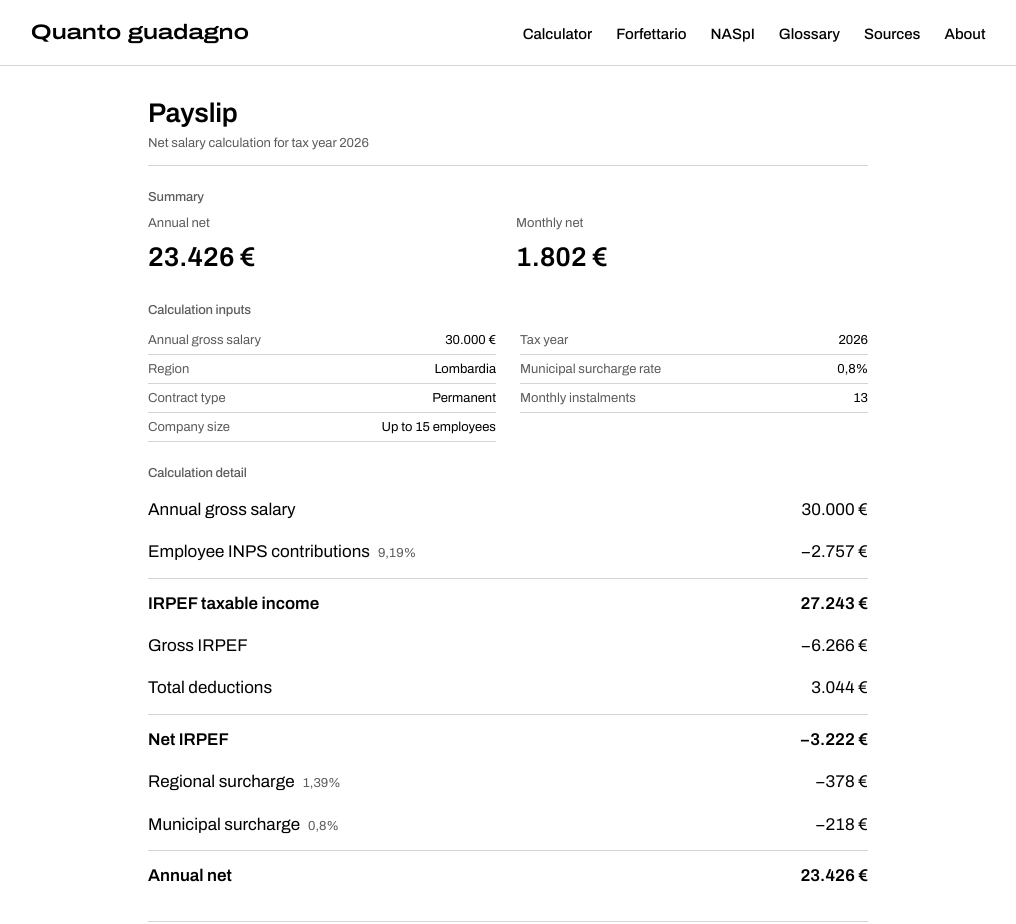
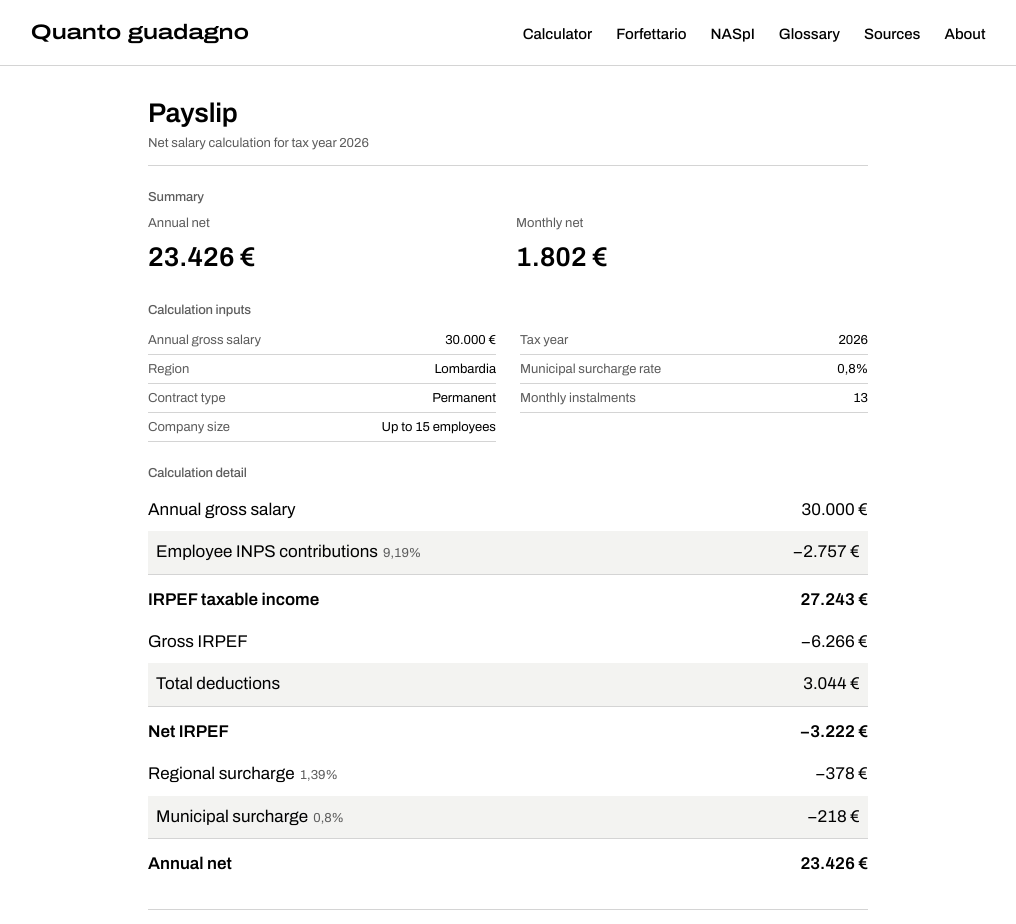
Before and after one commit to stefanovalloncini/quanto-guadagno, a React (Vite) app: page /stampa-busta-paga in a window 1280 px wide. Shown: the top 924 px of the page, without its empty margins (132-1148 px from the left). Built offline with nearby package versions, Linux system fonts and the light colour scheme.

Commit message:
style: print payslip on the new tokens

```diff
--- a/src/ui/design-system/print.css
+++ b/src/ui/design-system/print.css
@@ -10,7 +10,6 @@
   html {
     background: white !important;
     color: black !important;
-    font-size: 11pt;
   }
 
   .qg-main {
@@ -22,6 +21,7 @@
   .qg-print-payslip {
     color: black;
     background: white;
+    max-width: none;
     page-break-inside: avoid;
   }
 
@@ -31,6 +31,13 @@
   .qg-print-payslip a {
     color: black !important;
     background: transparent !important;
+  }
+
+  /* Without the stripe, its padding would read as a stray indent. */
+  .qg-print-payslip .qg-ledger__row--zebra .qg-ledger__label,
+  .qg-print-payslip .qg-ledger__row--zebra .qg-ledger__amount {
+    padding-left: 0;
+    padding-right: 0;
   }
 
   .qg-print-payslip .qg-ledger__total th,
--- a/src/ui/features/print-payslip/PrintPayslipPage.tsx
+++ b/src/ui/features/print-payslip/PrintPayslipPage.tsx
@@ -3,9 +3,11 @@ import { FormattedMessage } from "react-intl";
 import { useSearchParams } from "react-router-dom";
 import { calculateSalaryBreakdown } from "@/domain/calc";
 import { REGIONS } from "@/domain/data";
-import { BreakdownRow, Money } from "@/ui/design-system/primitives";
+import { Ledger, LedgerRow, LedgerTotal, Money } from "@/ui/design-system/primitives";
 import { formStateFromUrl } from "./formStateFromUrl";
 import { PrintInputsTable } from "./PrintInputsTable";
+
+const label = (id: string) => <FormattedMessage id={id} />;
 
 export function PrintPayslipPage() {
   const [params] = useSearchParams();
@@ -59,70 +61,63 @@ export function PrintPayslipPage() {
         <h2 id="qg-print-breakdown-heading" className="qg-print-payslip__section-title">
           <FormattedMessage id="print.section.breakdown" />
         </h2>
-        <div className="qg-print-payslip__breakdown-flow">
-          <BreakdownRow labelId="print.breakdown.gross" amount={breakdown.grossAnnual} />
-          <BreakdownRow
-            labelId="print.breakdown.inps"
+        <Ledger>
+          <LedgerRow label={label("print.breakdown.gross")} amount={breakdown.grossAnnual} />
+          <LedgerRow
+            label={label("print.breakdown.inps")}
             amount={breakdown.inpsContribution}
             rate={breakdown.inpsRate}
             subtract
           />
-          <BreakdownRow
-            labelId="print.breakdown.taxableIncome"
+          <LedgerTotal
+            label={label("print.breakdown.taxableIncome")}
             amount={breakdown.taxableIncome}
-            total
           />
-          <BreakdownRow
-            labelId="print.breakdown.irpefGross"
+          <LedgerRow
+            label={label("print.breakdown.irpefGross")}
             amount={breakdown.irpefGross}
             subtract
           />
           {breakdown.totalDeductions > 0 && (
-            <BreakdownRow
-              labelId="print.breakdown.totalDeductions"
+            <LedgerRow
+              label={label("print.breakdown.totalDeductions")}
               amount={breakdown.totalDeductions}
             />
           )}
-          <BreakdownRow
-            labelId="print.breakdown.irpefNet"
+          <LedgerTotal
+            label={label("print.breakdown.irpefNet")}
             amount={breakdown.irpefNet}
-            total
             subtract
           />
-          <BreakdownRow
-            labelId="print.breakdown.regional"
+          <LedgerRow
+            label={label("print.breakdown.regional")}
             amount={breakdown.regionalTax}
             rate={breakdown.regionalTaxRate}
             subtract
           />
-          <BreakdownRow
-            labelId="print.breakdown.municipal"
+          <LedgerRow
+            label={label("print.breakdown.municipal")}
             amount={breakdown.municipalTax}
             rate={breakdown.municipalTaxRate}
             subtract
           />
           {breakdown.trattamentoIntegrativo > 0 && (
-            <BreakdownRow
-              labelId="print.breakdown.trattamento"
+            <LedgerRow
+              label={label("print.breakdown.trattamento")}
               amount={breakdown.trattamentoIntegrativo}
             />
           )}
           {breakdown.sommaAggiuntiva > 0 && (
-            <BreakdownRow
-              labelId="print.breakdown.sommaAggiuntiva"
+            <LedgerRow
+              label={label("print.breakdown.sommaAggiuntiva")}
               amount={breakdown.sommaAggiuntiva}
             />
           )}
           {breakdown.pdrNet > 0 && (
-            <BreakdownRow labelId="print.breakdown.pdrNet" amount={breakdown.pdrNet} />
+            <LedgerRow label={label("print.breakdown.pdrNet")} amount={breakdown.pdrNet} />
           )}
-          <BreakdownRow
-            labelId="print.breakdown.netAnnual"
-            amount={breakdown.netAnnual}
-            highlight
-            total
-          />
-        </div>
+          <LedgerTotal label={label("print.breakdown.netAnnual")} amount={breakdown.netAnnual} />
+        </Ledger>
       </section>
 
       <footer className="qg-print-payslip__footer">
```
